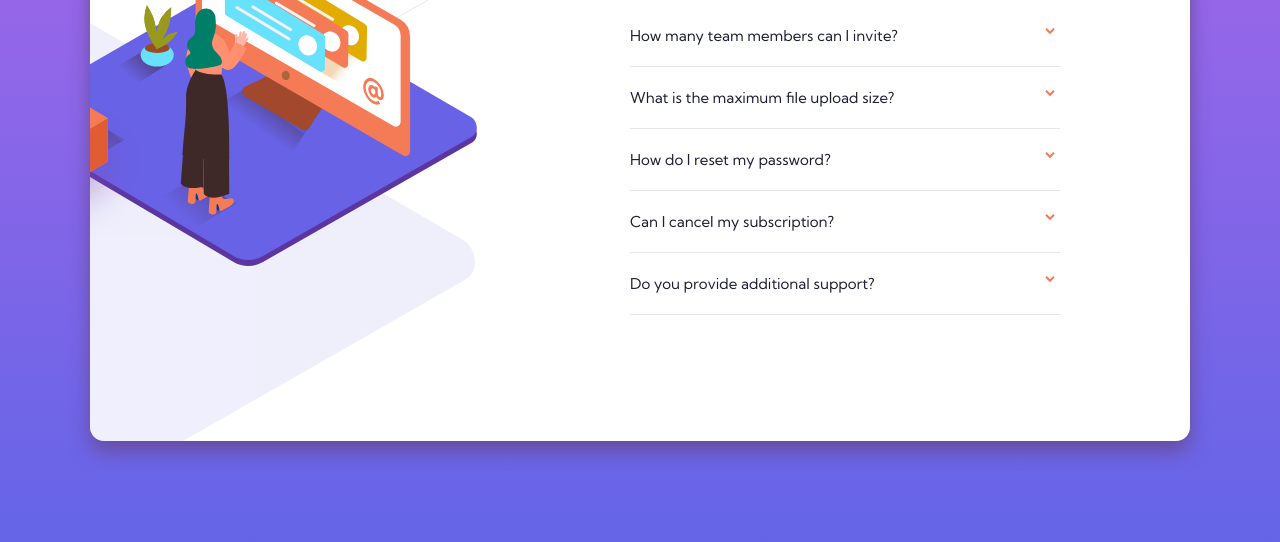
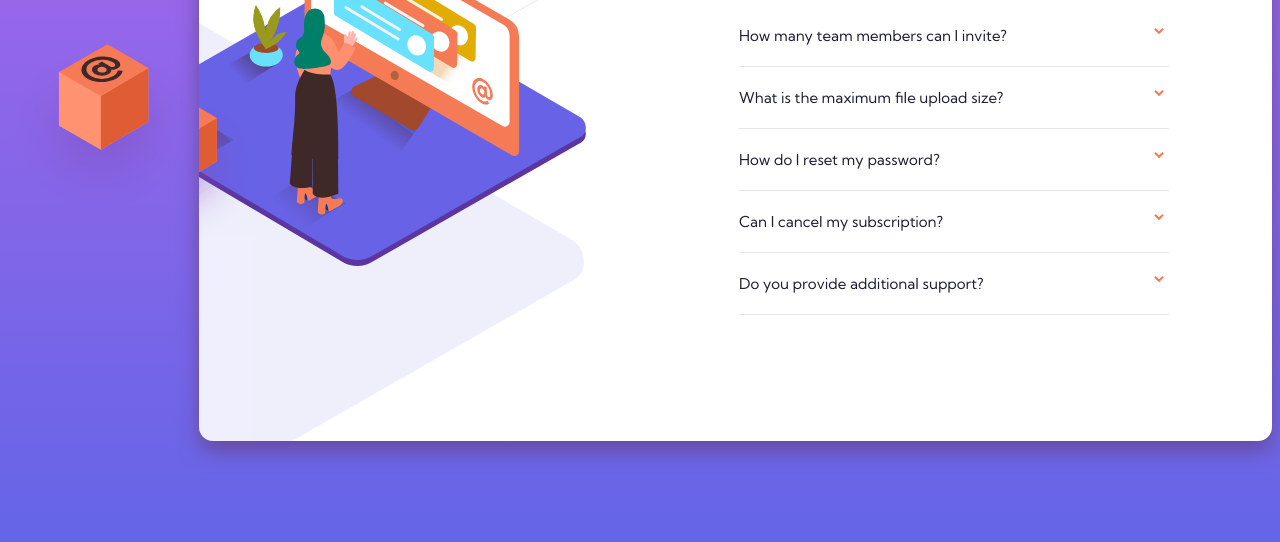
Before and after one commit to xhelal-s/faq-card, a plain HTML site: page index.html in a window 1280 px wide. Shown: the part 274-816 px from the top of the page. Drawn offline with Linux system fonts and the light colour scheme; a script that the page names is missing.

Commit message:
Update index.html

```diff
--- a/index.html
+++ b/index.html
@@ -19,6 +19,11 @@
   </head>
   <body>
     <section class="container">
+      <img
+        class="box-image"
+        src="images/illustration-box-desktop.svg"
+        alt="box-image"
+      />
       <div class="box">
         <div class="desktop-images">
           <img
```
